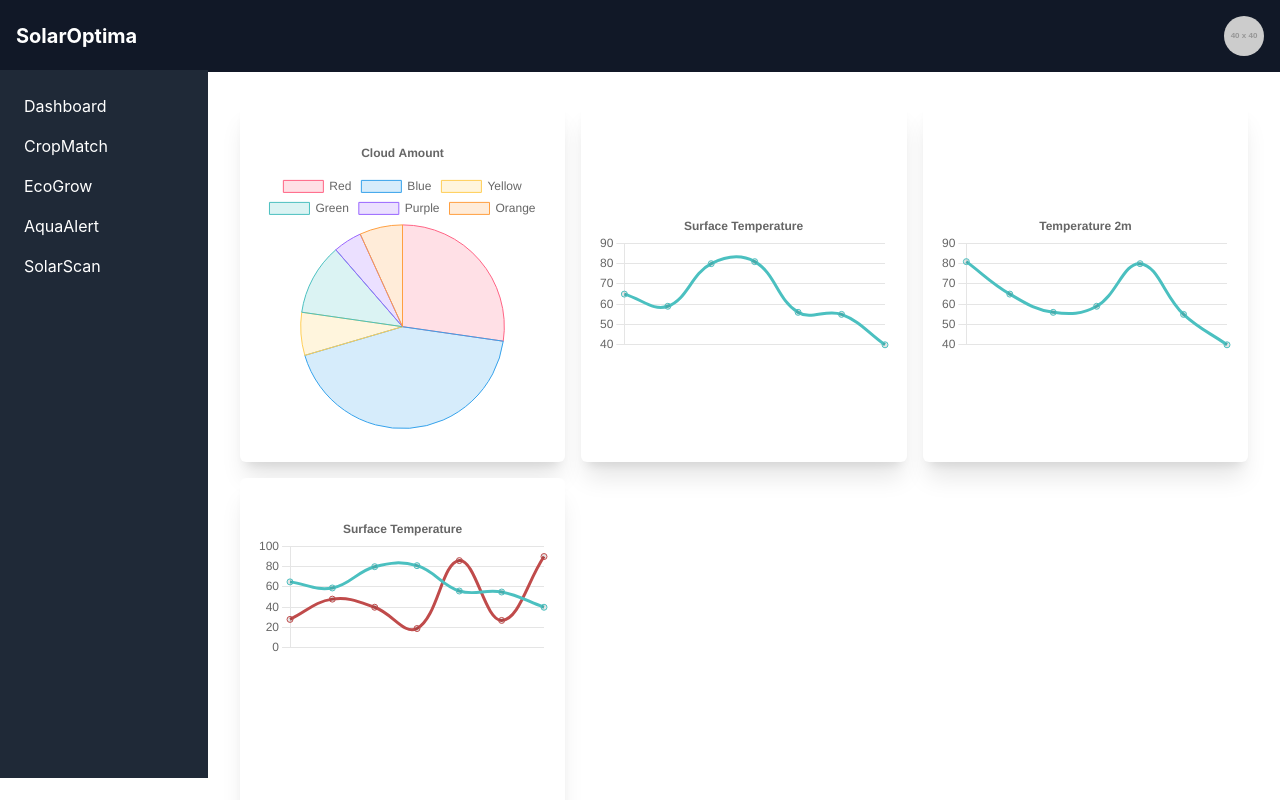
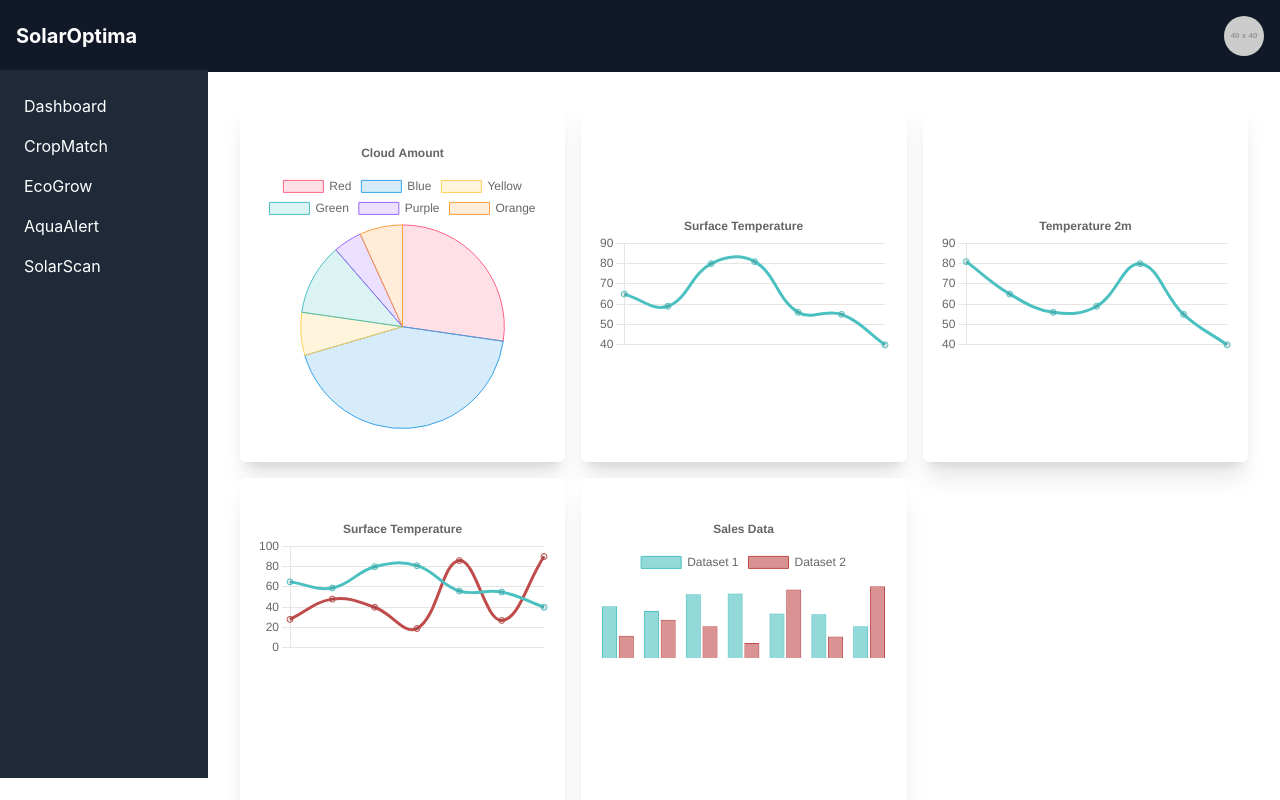
Before and after one commit to siamliam12/SolarOptima, a Next.js app in the folder client/: page /dashboard in a window 1280 px wide. Shown: the top 800 px of the page. Built offline with nearby package versions, Linux system fonts and the light colour scheme.

Commit message:
Refactor dashboard page and components, and add ColumnChart component

```diff
--- /dev/null
+++ b/client/components/dashboard/Column/ColumnChart.jsx
@@ -0,0 +1,67 @@
+"use client";
+
+import React from 'react';
+import { Bar } from 'react-chartjs-2';
+import { Chart as ChartJS, CategoryScale, LinearScale, BarElement, Title, Tooltip, Legend } from 'chart.js';
+
+ChartJS.register(CategoryScale, LinearScale, BarElement, Title, Tooltip, Legend);
+
+const ColumnChart = ({ title, labels, data1, data2 }) => {
+  const data = {
+    labels: labels,
+    datasets: [
+      {
+        label: 'Dataset 1',
+        data: data1,
+        backgroundColor: 'rgba(75, 192, 192, 0.6)',
+        borderColor: 'rgba(75, 192, 192, 1)',
+        borderWidth: 1,
+      },
+      {
+        label: 'Dataset 2',
+        data: data2,
+        backgroundColor: 'rgba(192, 75, 75, 0.6)',
+        borderColor: 'rgba(192, 75, 75, 1)',
+        borderWidth: 1,
+      },
+    ],
+  };
+
+  const options = {
+    responsive: true,
+    plugins: {
+      legend: {
+        display: true, // Show the legend
+      },
+      title: {
+        display: true,
+        text: title,
+      },
+    },
+    scales: {
+      x: {
+        display: false,
+        title: {
+          display: false,
+          text: 'Category',
+        },
+      },
+      y: {
+        display: false,
+        title: {
+          display: false,
+          text: 'Value',
+        },
+        beginAtZero: true, // Ensure the y-axis starts at zero
+      },
+    },
+  };
+
+  return (
+    <div className="w-full h-[500px]"> {/* Adjust the width and height as needed */}
+      <Bar data={data} options={options} />
+    </div>
+  );
+};
+
+export default ColumnChart;
--- a/client/components/dashboard/Content/Content.jsx
+++ b/client/components/dashboard/Content/Content.jsx
@@ -2,6 +2,7 @@ import React from "react";
 import PieChart from "../Pie/PieChart";
 import SplineChart from "../Spline/SplineChart";
 import DensityPlot from "../Density/DensityPlot";
+import ColumnChart from "../Column/ColumnChart";
 
 const Dashboard = () => {
   return (
@@ -37,6 +38,22 @@ const Dashboard = () => {
               "July",
             ]}
           />
+        </div>{" "}
+        <div className="bg-white shadow-xl text-white p-4 rounded-md flex flex-col justify-center items-center">
+          <ColumnChart
+            title="Sales Data"
+            labels={[
+              "January",
+              "February",
+              "March",
+              "April",
+              "May",
+              "June",
+              "July",
+            ]}
+            data1={[65, 59, 80, 81, 56, 55, 40]}
+            data2={[28, 48, 40, 19, 86, 27, 90]}
+          />{" "}
         </div>
       </div>
     </div>
```
